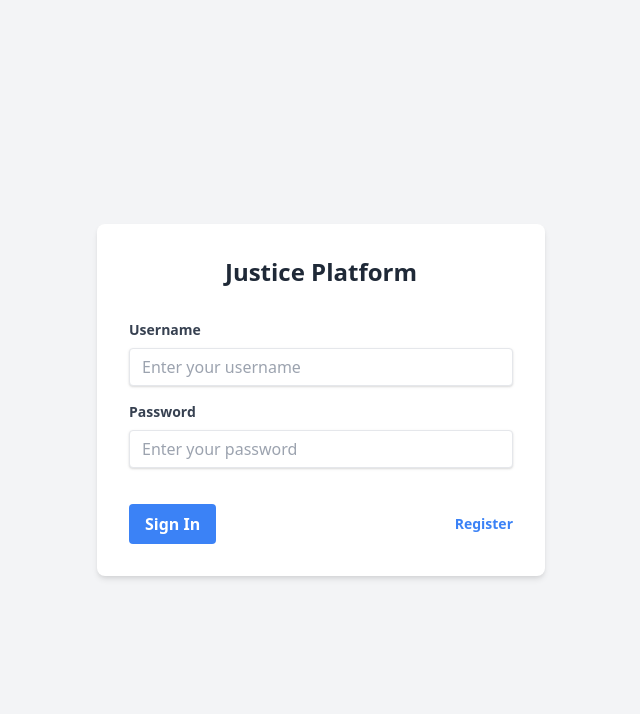
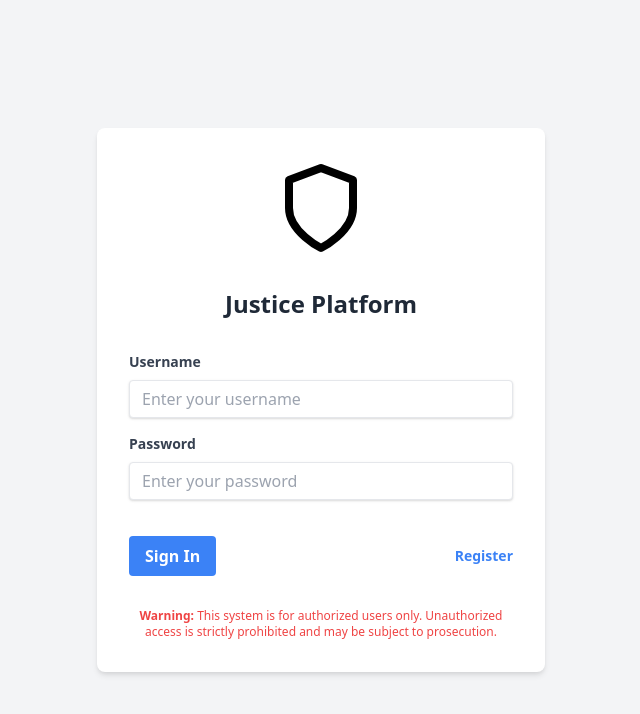
Before and after one commit to ibrahims65/justice3.0, a Node server app: page /auth/login in a window 1280 px wide. Shown: the top 714 px of the page, without its empty margins (319-959 px from the left). Run offline with Node 20, Linux system fonts and the light colour scheme.

Commit message:
feat: Improve UI and add logo to login page

```diff
--- a/views/login.ejs
+++ b/views/login.ejs
@@ -8,6 +8,9 @@
 </head>
 <body class="bg-gray-100 flex items-center justify-center h-screen">
   <div class="w-full max-w-md bg-white rounded-lg shadow-md p-8">
+    <div class="flex justify-center mb-8">
+      <img src="/images/logo.svg" alt="Logo" class="w-24 h-24">
+    </div>
     <h2 class="text-2xl font-bold text-center text-gray-800 mb-8">Justice Platform</h2>
     <form action="/auth/login" method="POST">
       <div class="mb-4">
@@ -27,6 +30,9 @@
         </a>
       </div>
     </form>
+    <p class="text-center text-red-500 text-xs mt-8">
+      <strong>Warning:</strong> This system is for authorized users only. Unauthorized access is strictly prohibited and may be subject to prosecution.
+    </p>
   </div>
 </body>
 </html>
```
Also changed, not shown: public/css/input.css (+25 -0 lines), public/images/logo.svg (added).
